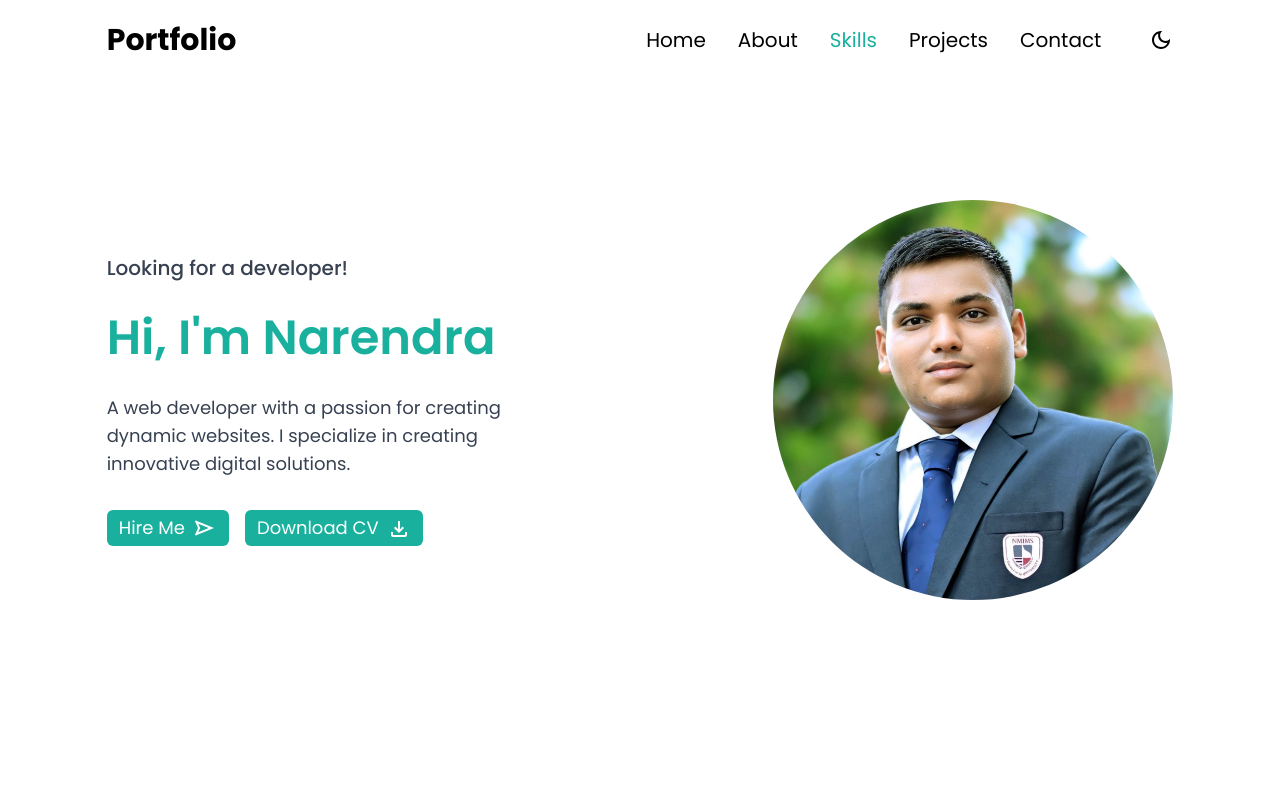
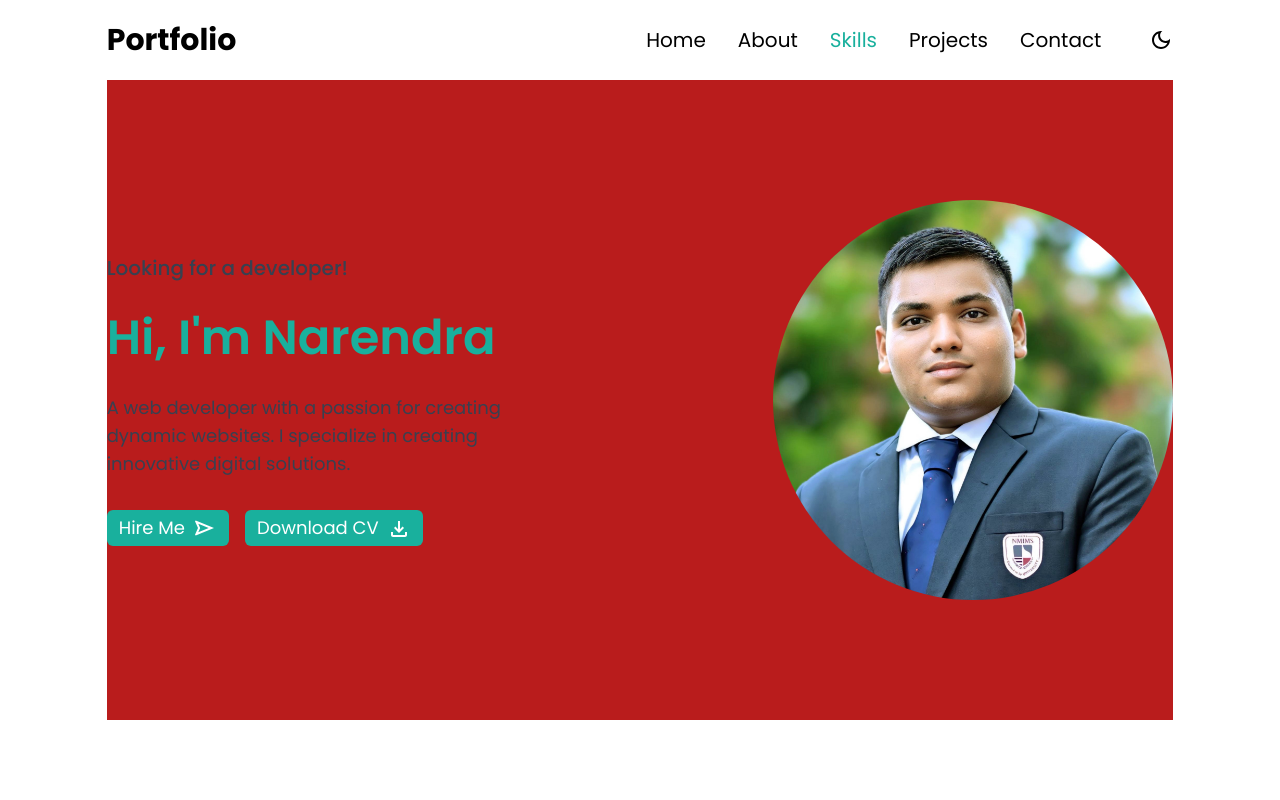
Before and after one commit to Prafful02Patil/personal-portfolio, a React (Create React App) app: page / in a window 1280 px wide. Shown: the top 800 px of the page. Built offline with nearby package versions, Linux system fonts and the light colour scheme.

Commit message:
Home page changed

```diff
--- a/src/components/Home.jsx
+++ b/src/components/Home.jsx
@@ -4,7 +4,7 @@ import FileDownloadOutlinedIcon from '@mui/icons-material/FileDownloadOutlined';
 
 const Home = () => {
     return (
-        <section id='home' className='h-custom-screen-lg md:h-custom-screen-md flex justify-between items-center'>
+        <section id='home' className='h-custom-screen-lg md:h-custom-screen-md flex justify-between items-center bg-red-700'>
             <div className='*:my-4 flex flex-col'>
                 <p className='text-xl font-medium text-gray-700 dark:text-white bottom'>Looking for a developer!</p>
                 <h1 className='font-semibold text-5xl sm:text-4xl text-light-theme bottom'>Hi, I'm Narendra</h1>
```
